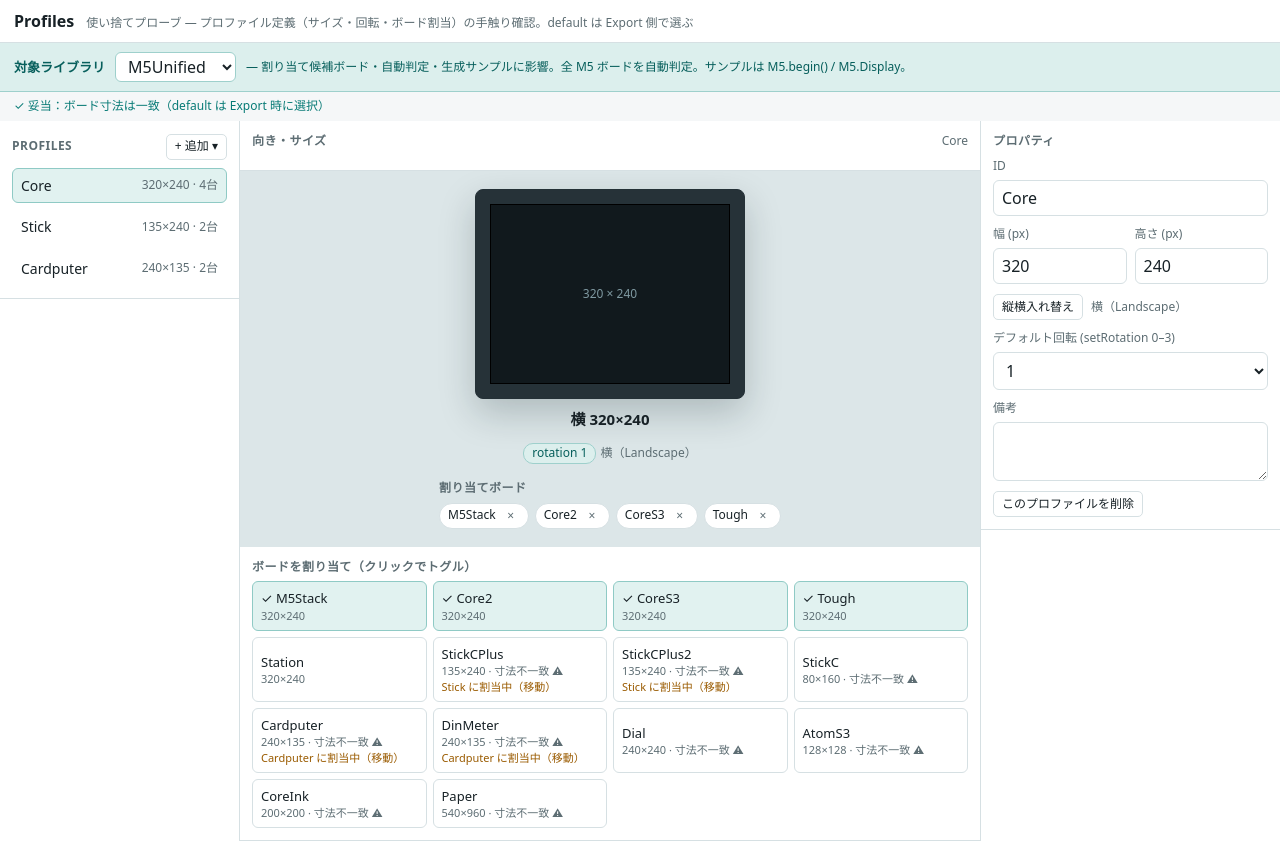
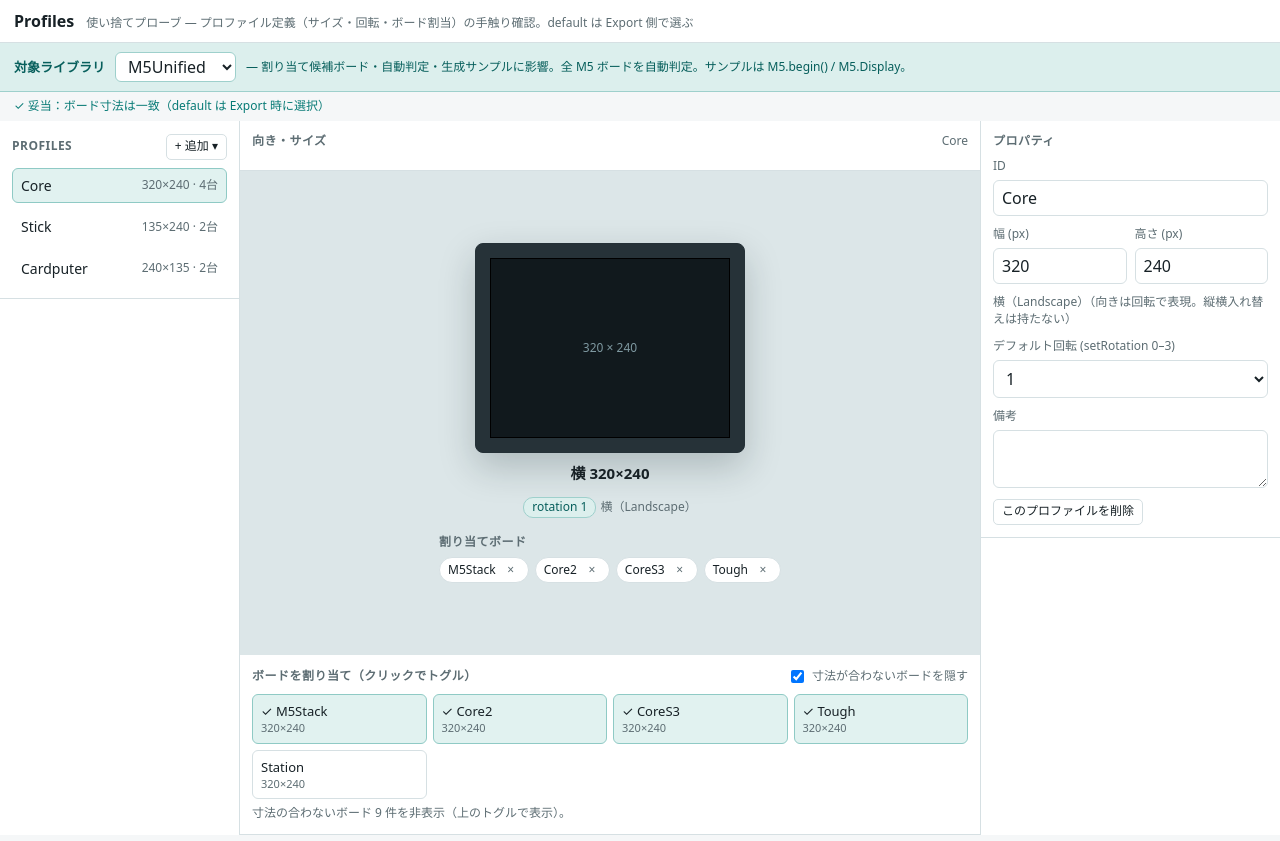
Before and after one commit to tanakamasayuki/LGFXScreenBuilder, a plain HTML site: page prototypes/profiles.html in a window 1280 px wide. Drawn offline with Linux system fonts and the light colour scheme.

Commit message:
ボードカタログの表示方法を改善し、寸法不一致ボードの非表示フィルタを追加。縦横入れ替えボタンを削除し、向きは回転で表現する方針に統一。

```diff
--- a/prototypes/profiles.html
+++ b/prototypes/profiles.html
@@ -126,7 +126,10 @@
         </div>
       </div>
       <div class="section" style="background:var(--panel)">
-        <h2 style="margin-bottom:6px">ボードを割り当て（クリックでトグル）</h2>
+        <div class="section-head">
+          <h2>ボードを割り当て（クリックでトグル）</h2>
+          <label class="sub" style="display:flex;align-items:center;gap:5px"><input type="checkbox" id="hide-mismatch" checked style="width:auto;min-height:auto"> 寸法が合わないボードを隠す</label>
+        </div>
         <div class="catalog" id="board-catalog"></div>
       </div>
     </main>
@@ -221,9 +224,13 @@
         note.textContent='LovyanGFX は新しめのM5ボード(Cardputer/Dial 等)を自動判定不可。未収録機種はボード未割り当て＋手動 setProfile で対応。';
         cat.appendChild(note);
       }
+      // 寸法が合わないボードは既定で隠す（割り当て済みは隠さない＝外せるように）。トグルで全表示。
+      const hideMismatch=document.getElementById('hide-mismatch').checked;
+      let hidden=0;
       boardCatalog().forEach(b=>{
         const assigned=p.boards.includes(b.id);
         const mism = dimKey(b.w,b.h)!==dimKey(p.w,p.h);
+        if(hideMismatch && mism && !assigned){ hidden++; return; }
         const owner = boardOwner(b.id,p.id);
         const btn=document.createElement('button');
         btn.className='board'+(assigned?' assigned':'')+(assigned&&mism?' mismatch':'');
@@ -233,6 +240,11 @@
         btn.onclick=()=>toggleBoard(b.id);
         cat.appendChild(btn);
       });
+      if(hidden){
+        const n=document.createElement('div'); n.className='sub'; n.style.gridColumn='1/-1';
+        n.textContent=`寸法の合わないボード ${hidden} 件を非表示（上のトグルで表示）。`;
+        cat.appendChild(n);
+      }
     }
 
     function renderProps(){
@@ -244,7 +256,7 @@
           `<div class="field"><label>幅 (px)</label><input id="f-w" type="number" value="${p.w}"></div>`+
           `<div class="field"><label>高さ (px)</label><input id="f-h" type="number" value="${p.h}"></div>`+
         `</div>`+
-        `<div class="row" style="margin-bottom:10px"><button class="mini" id="f-swap">縦横入れ替え</button><span class="sub">${orient(p.w,p.h)}</span></div>`+
+        `<div class="row" style="margin-bottom:10px"><span class="sub">${orient(p.w,p.h)}（向きは回転で表現。縦横入れ替えは持たない）</span></div>`+
         `<div class="field"><label>デフォルト回転 (setRotation 0–3)</label>`+
           `<select id="f-rot">${[0,1,2,3].map(r=>`<option value="${r}"${r===p.rotation?' selected':''}>${r}</option>`).join('')}</select></div>`+
         `<div class="field"><label>備考</label><textarea id="f-desc" rows="2">${p.desc||''}</textarea></div>`+
@@ -253,7 +265,6 @@
       el.querySelector('#f-id').oninput=e=>{const v=e.target.value.trim()||p.id;const old=p.id;p.id=v;if(state.selected===old)state.selected=v;renderList();document.getElementById('profile-title').textContent=p.id;renderBanner();};
       el.querySelector('#f-w').oninput=e=>{p.w=+e.target.value||p.w;reW();};
       el.querySelector('#f-h').oninput=e=>{p.h=+e.target.value||p.h;reW();};
-      el.querySelector('#f-swap').onclick=()=>{[p.w,p.h]=[p.h,p.w];renderAll();};
       el.querySelector('#f-rot').onchange=e=>{p.rotation=+e.target.value;renderCenter();};
       el.querySelector('#f-desc').oninput=e=>{p.desc=e.target.value;};
       el.querySelector('#f-del').onclick=()=>{ if(!confirm(`プロファイル「${p.id}」を削除しますか？`))return; delProfile(p.id); };
@@ -324,6 +335,7 @@
     }
 
     document.getElementById('lib').onchange=(e)=>{lib=e.target.value;renderAll();};
+    document.getElementById('hide-mismatch').onchange=()=>renderCenter();
     document.getElementById('add-profile').onclick=(e)=>{e.stopPropagation(); addMenu().style.display==='grid'?hideMenu():showMenu();};
     addMenu().onclick=(e)=>e.stopPropagation();
     document.addEventListener('click',hideMenu);
```
Also changed, not shown: prototypes/REQUESTS.ja.md (+2 -2 lines).
